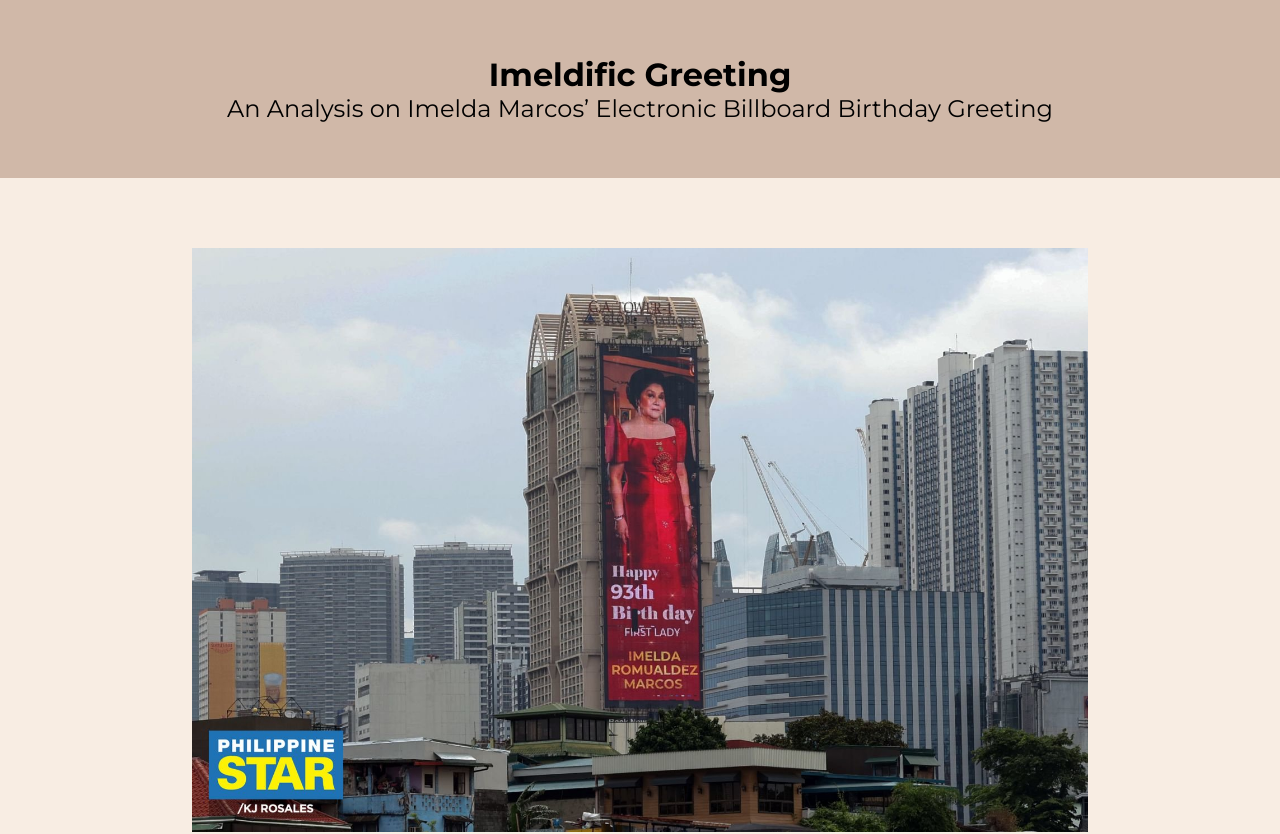
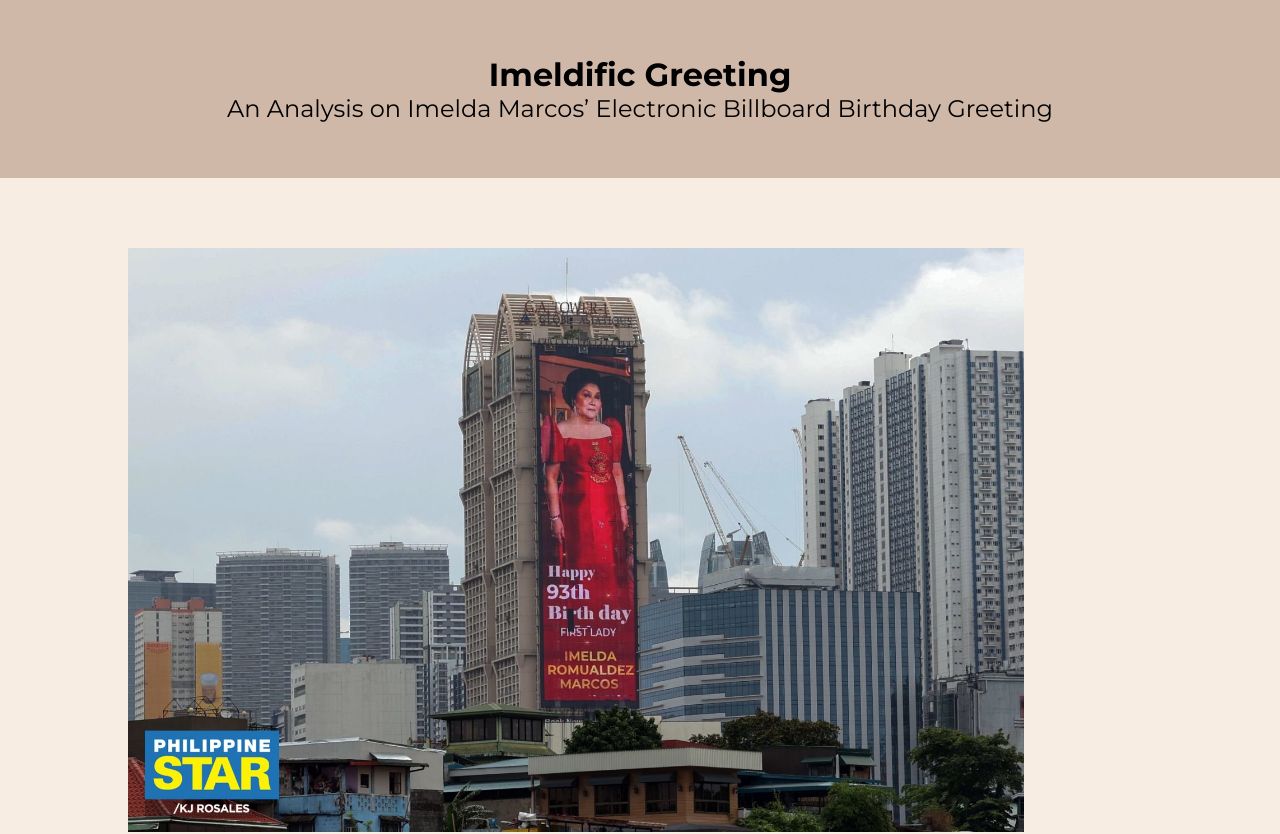
Before and after one commit to waleedlugod/Imeldific-Greeting, a React (Create React App) app: page / in a window 1280 px wide. Shown: the top 834 px of the page. Built offline with nearby package versions, Linux system fonts and the light colour scheme.

Commit message:
fixed footer spacing

```diff
--- a/src/App.css
+++ b/src/App.css
@@ -51,7 +51,7 @@ svg {
 	min-height: 100vh;
 	display: flex;
 	flex-direction: column;
-	align-items: center;
+	align-content: center;
 }
 .header {
 	background-color: var(--tertiary-1);
```
